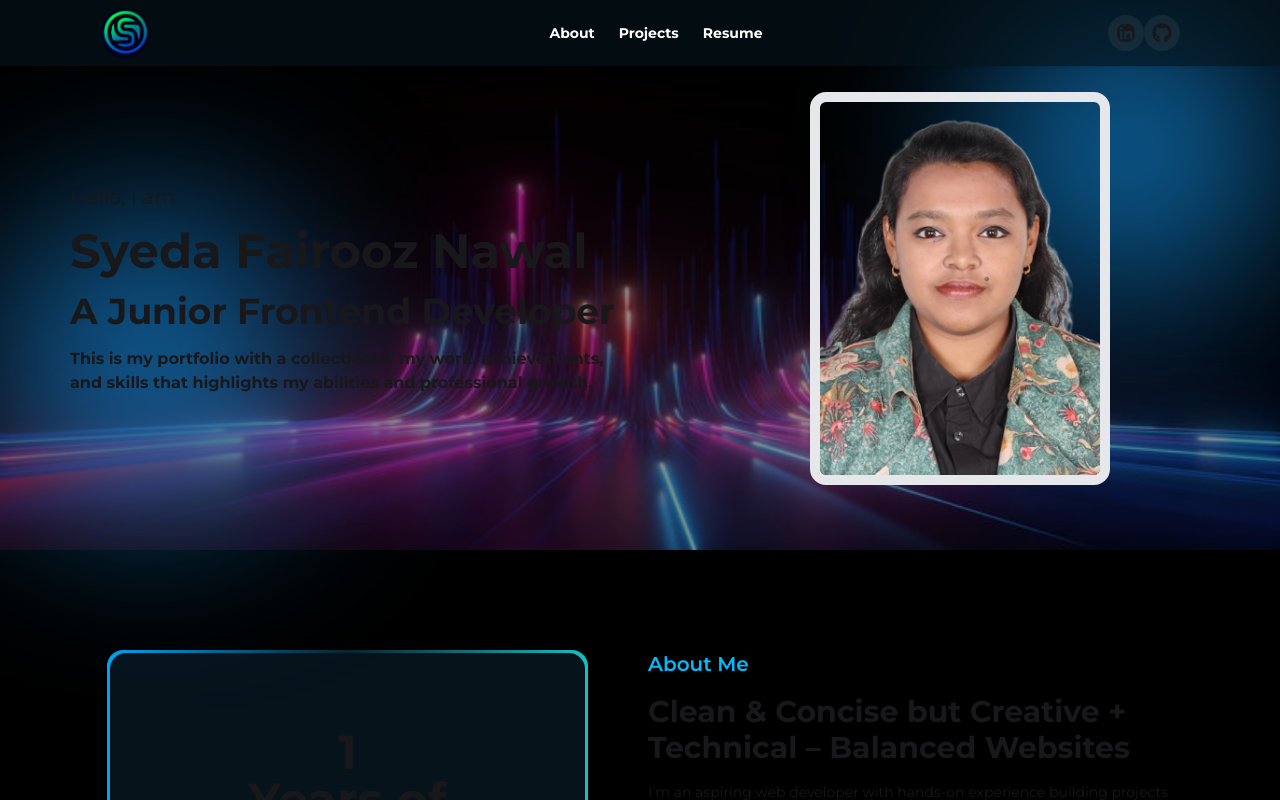
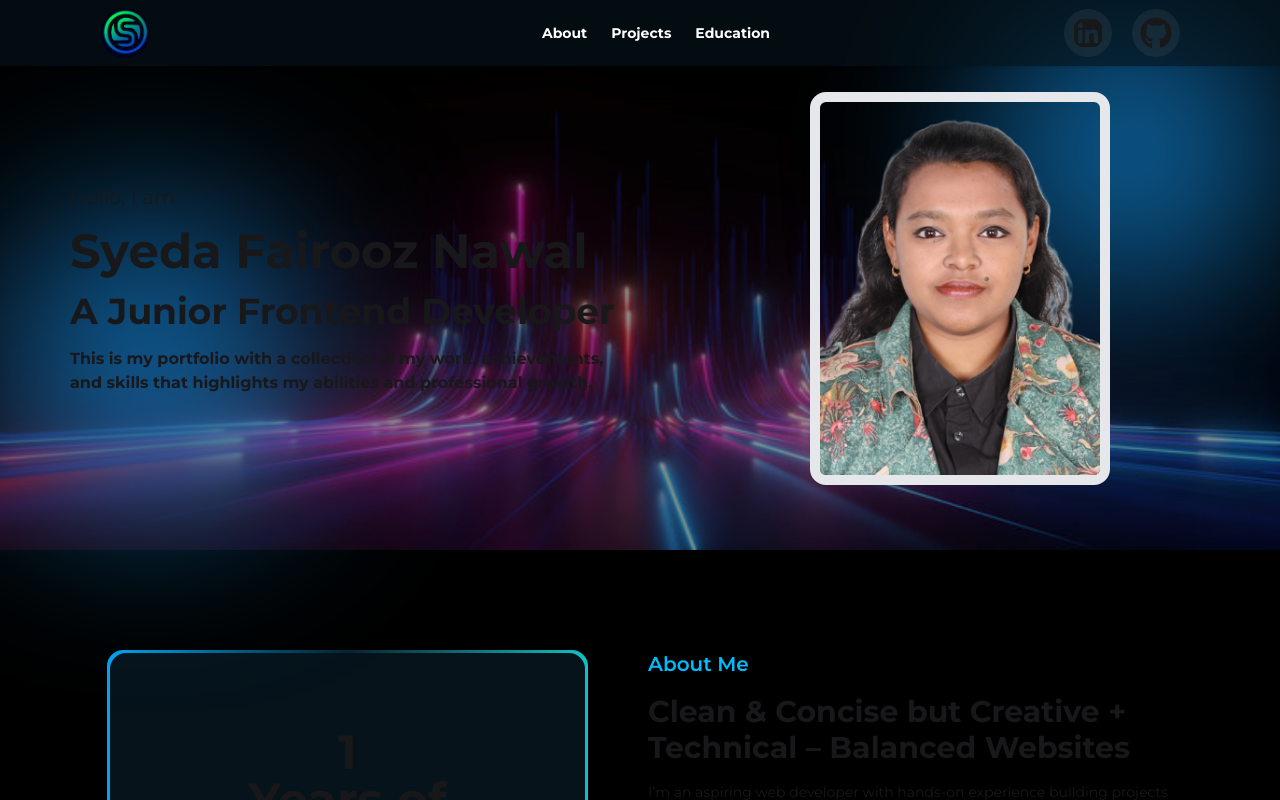
Before and after one commit to fairooz-nawal/My-Portfolio, a React (Vite) app: page / in a window 1280 px wide. Shown: the top 800 px of the page. Built offline with nearby package versions, Linux system fonts and the light colour scheme.

Commit message:
Adding the footer section

```diff
--- a/src/Component/AboutMe.jsx
+++ b/src/Component/AboutMe.jsx
@@ -8,7 +8,7 @@ const AboutMe = () => {
             <div className="w-10/12 mx-auto grid grid-cols-1 md:grid-cols-2 gap-4">
                 <div className="">
                     <div className="w-11/12 max-auto h-[300px] rounded-2xl bg-gradient-to-r from-sky-500  via-[#072531] to-[#0fc2c7] p-[3px]">
-                        <div class="bg-[#06131b] w-full h-full rounded-2xl  p-6 flex items-center justify-center ">
+                        <div class="bg-[#06131b] w-full h-full rounded-2xl  p-6 flex items-center justify-center">
                             <div className="text-center">
                                 <h1 className='text-2xl md:text-4xl lg:text-5xl font-bold'>1</h1>
                                 <h1 className='text-2xl md:text-4xl lg:text-5xl font-bold'>Years of <br />Experience</h1>
--- a/src/Component/Education.jsx
+++ b/src/Component/Education.jsx
@@ -2,12 +2,12 @@ import React from 'react';
 
 const Education = () => {
     return (
-        <div className='bg-black pb-[100px]'>
+        <div id="education" className='bg-black pb-[100px]'>
              <div className="w-3/5 mx-auto text-center space-y-2 mb-[20px]">
                 <p className="text-xl text-sky-400 font-semibold">Education</p>
                 <h1 className="text-xl md:text-2xl lg:text-3xl font-bold">University and School</h1>
             </div>
-            <div className="w-10/12 mx-auto  grid grid-cols-2 gap-5">
+            <div className="w-10/12 mx-auto  grid grid-cols-1 md:grid-cols-2 gap-5">
                 <div className="bg-gradient-to-r from-sky-500  via-[#072531] to-[#0fc2c7] p-[3px] rounded-2xl">
                 <div className="p-6 bg-[#06131b] h-[200px] rounded-2xl">
                     <h1 className="text-xl md:text-2xl lg:text-3xl font-bold" >BSc in Computer Science</h1>
--- /dev/null
+++ b/src/Component/Footer.jsx
@@ -0,0 +1,26 @@
+import React from 'react';
+import { FaLinkedin, FaGithub } from "react-icons/fa";
+import { Link } from 'react-router';
+
+const Footer = () => {
+    return (
+        <div className='w-full bg-[#06131b] md:p-[100px] lg:p-[100px]'>
+            <div className="w-11/12 mx-auto grid grid-cols-1 md:grid-cols-2 gap-4 p-5 ">
+                <div className="className='text-2xl md:text-4xl lg:text-5xl font-bold">Get Ready To <br /> Create Great</div>
+                <div className="space-y-5">
+                    <h1 className='text-lg md:text-2xl lg:text-2xl font-bold'>Contact Info</h1>
+                    <p>Address: Mohakhali, Dhaka, Bangladesh</p>
+                    <p>Phone: +8801770489954</p>
+                    <p>Email: syedafairooznawal01@gmail.com</p>
+                    <div className="flex items-center gap-5">
+                        <div className=""><Link to="https://www.linkedin.com/in/syeda-fairooz-nawal-softwaredeveloper/"><FaLinkedin className="text-5xl bg rounded-full p-2 hover:text-white hover:p-1" /></Link></div>
+                        <div><Link to="https://github.com/fairooz-nawal"><FaGithub className="text-5xl bg rounded-full p-2 hover:text-white hover:p-1" /></Link></div>
+                    </div>
+                </div>
+
+            </div>
+        </div>
+    );
+};
+
+export default Footer;
--- a/src/Component/Navbar.jsx
+++ b/src/Component/Navbar.jsx
@@ -52,15 +52,15 @@ const Navbar = () => {
         </li>
         <li>
             <a
-                onClick={() => handleLinkClick('#resume')}
-                href="#resume"
+                onClick={() => handleLinkClick('#education')}
+                href="#education"
                 className={
                     activeLink === '#resume'
                         ? "bg-gray-900 text-sky-600 font-bold"
                         : "font-bold text-white hover:text-sky-400"
                 }
             >
-                Resume
+                Education
             </a>
         </li>
     </>;
@@ -85,9 +85,9 @@ const Navbar = () => {
                 </ul>
             </div>
             <div className="navbar-end">
-                <div className="flex items-center">
-                    <div className=""><Link to=""><FaLinkedin className="text-4xl bg rounded-full p-2 hover:text-white hover:p-1" /></Link></div>
-                    <div><Link to=""><FaGithub className="text-4xl bg rounded-full p-2 hover:text-white hover:p-1" /></Link></div>
+                <div className="flex items-center gap-5">
+                    <div className=""><Link to="https://www.linkedin.com/in/syeda-fairooz-nawal-softwaredeveloper/"><FaLinkedin className="text-5xl bg rounded-full p-2 hover:text-white hover:p-1" /></Link></div>
+                    <div><Link to="https://github.com/fairooz-nawal"><FaGithub className="text-5xl bg rounded-full p-2 hover:text-white hover:p-1" /></Link></div>
                 </div>
             </div>
         </div>
--- a/src/Layout/Homelayout.jsx
+++ b/src/Layout/Homelayout.jsx
@@ -1,12 +1,14 @@
 import React from 'react';
 import Navbar from '../Component/Navbar';
 import { Outlet } from 'react-router';
+import Footer from '../Component/Footer';
 
 const Homelayout = () => {
     return (
         <div className='mont'>
             <Navbar></Navbar>
             <Outlet></Outlet>
+            <Footer></Footer>
         </div>
     );
 };
--- a/src/index.css
+++ b/src/index.css
@@ -10,3 +10,31 @@
 .bg{
   background-color: #8f8c891d;
 }
+
+
+.light-ray {
+  position: absolute;
+  top: 0;
+  right: -100%; /* start off-screen to the right */
+  width: 100%;
+  height: 100vh;
+
+  background: linear-gradient(
+    to left,
+    rgba(0, 0, 255, 0) 0%,
+    rgba(0, 0, 255, 0.4) 50%,
+    rgba(0, 0, 255, 0) 100%
+  );
+
+  animation: move-ray 3s linear infinite;
+  pointer-events: none;
+}
+
+@keyframes move-ray {
+  from {
+    transform: translateX(100%);
+  }
+  to {
+    transform: translateX(-100%);
+  }
+}
```
